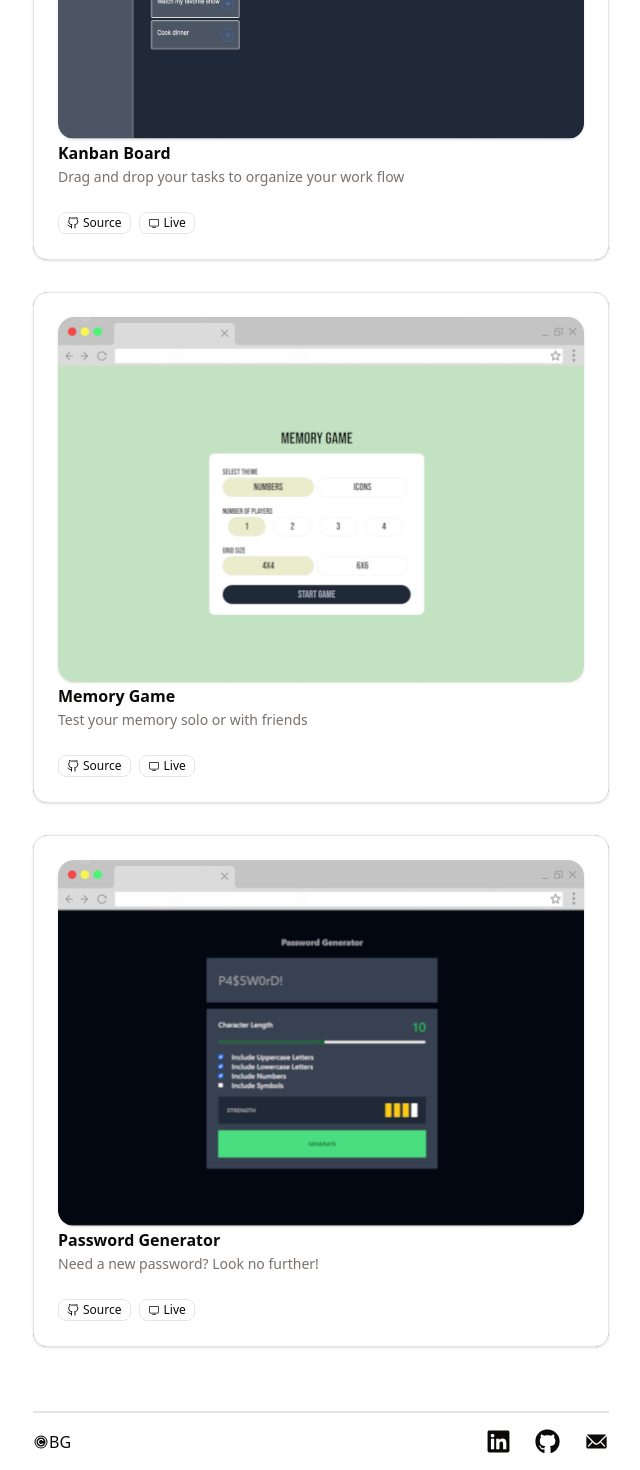
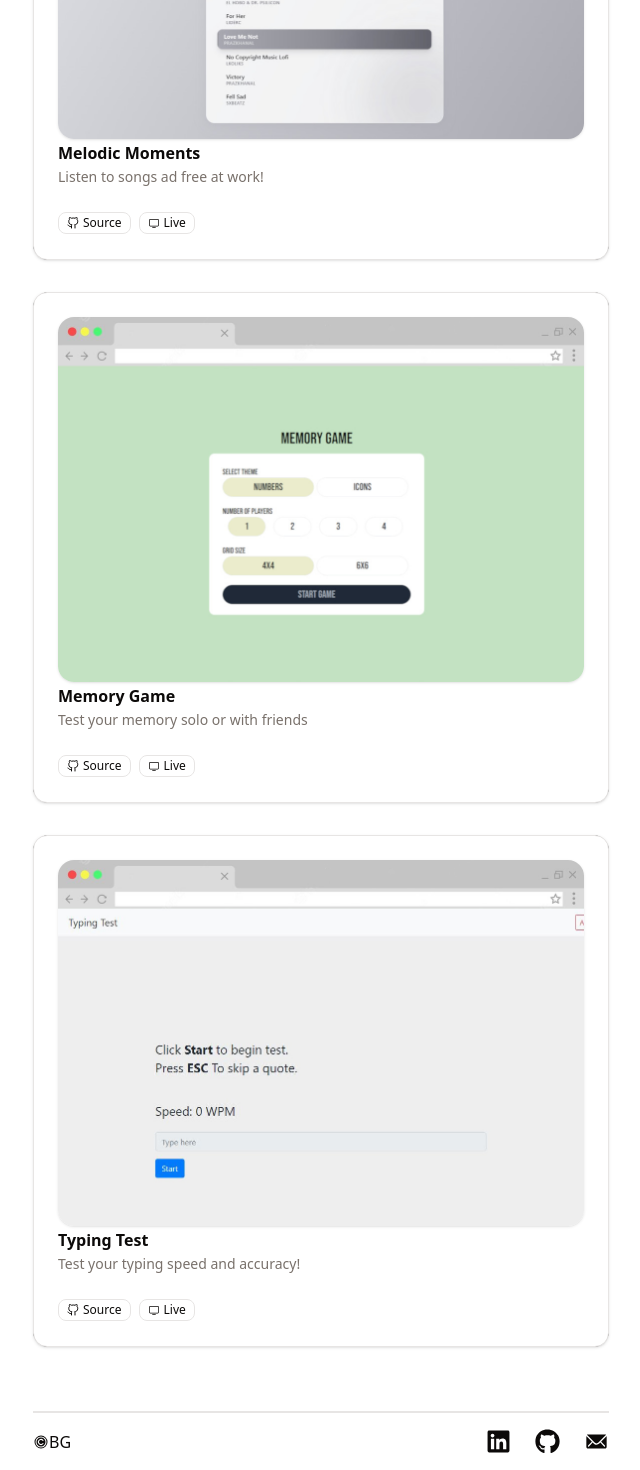
Before and after one commit to grandonbarcia/portfolio_v5, a Next.js app: page / in a window 1280 px wide. Shown: the part 1614-3084 px from the top of the page, without its empty margins (319-959 px from the left). Built offline with nearby package versions, Linux system fonts and the light colour scheme; a web font is replaced by a local one.

Commit message:
update projects

```diff
--- a/app/page.tsx
+++ b/app/page.tsx
@@ -12,10 +12,10 @@ import { RiTailwindCssFill } from 'react-icons/ri';
 import { PiCopyrightFill } from 'react-icons/pi';
 import Headshot from '@/assets/headshot.jpg';
 import WorkExperience from './components/WorkExperience';
-import Kanban from '@/assets/kanban.jpg';
+import Melodic from '@/assets/MM.jpg';
 import Memory from '@/assets/memory.jpg';
 import MagneticIcon from './components/MagneticIcon';
-import Password from '@/assets/pwGen.jpg';
+import TT from '@/assets/TT.jpg';
 // import Piano from './components/Piano';
 import ProjectCard from './components/ProjectCard';
 import { DM_Serif_Text } from 'next/font/google';
@@ -175,11 +175,11 @@ export default function Home() {
 
         <div className="flex flex-col gap-8">
           <ProjectCard
-            title={'Kanban Board'}
-            image={Kanban}
-            description={'Drag and drop your tasks to organize your work flow'}
-            github={'https://github.com/grandonbarcia/kanban-board.git'}
-            live={'https://merry-blini-eb0b20.netlify.app/'}
+            title={'Melodic Moments'}
+            image={Melodic}
+            description={'Listen to songs ad free at work!'}
+            github={'https://github.com/grandonbarcia/melodic-moments'}
+            live={'https://magical-douhua-499239.netlify.app/'}
           />
           <ProjectCard
             title={'Memory Game'}
@@ -189,11 +189,11 @@ export default function Home() {
             live={'https://cheery-scone-e35758.netlify.app/'}
           />
           <ProjectCard
-            title={'Password Generator'}
-            image={Password}
-            description={'Need a new password? Look no further!'}
-            github={'https://github.com/grandonbarcia/password-generator'}
-            live={'https://silly-cheesecake-6453bb.netlify.app/'}
+            title={'Typing Test'}
+            image={TT}
+            description={'Test your typing speed and accuracy!'}
+            github={'https://github.com/grandonbarcia/typing-test'}
+            live={'https://vigilant-spence-6f0b27.netlify.app/'}
           />
         </div>
       </div>
```
Also changed, not shown: assets/MM.jpg (added), assets/TT.jpg (added).
